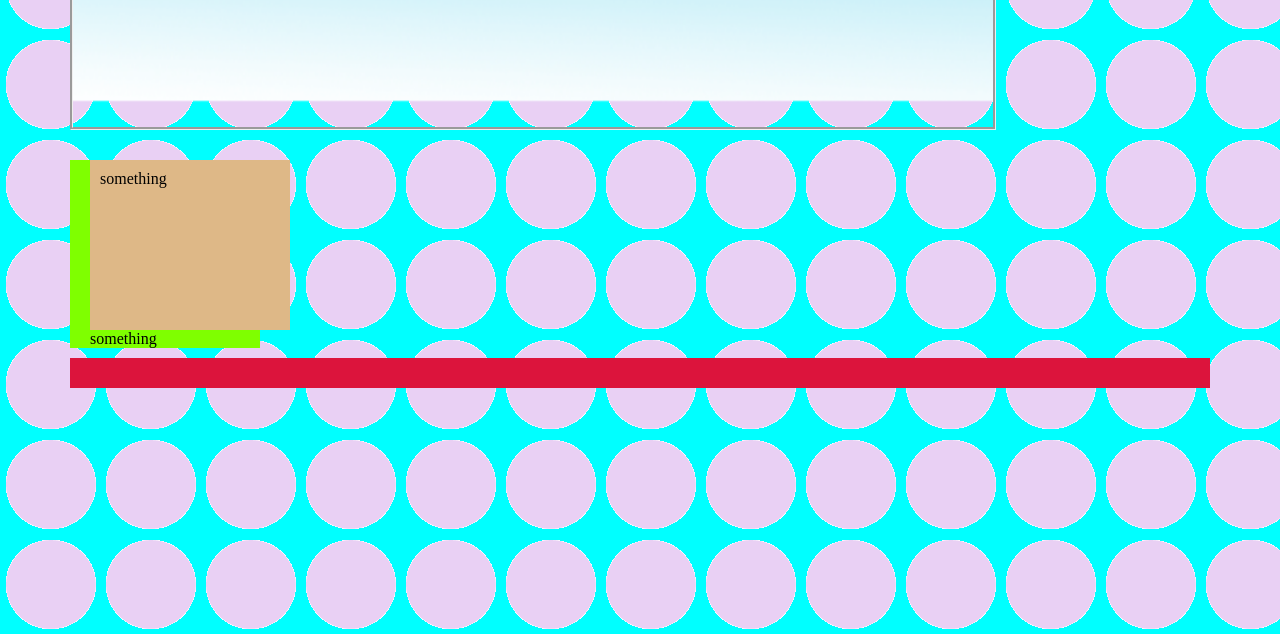
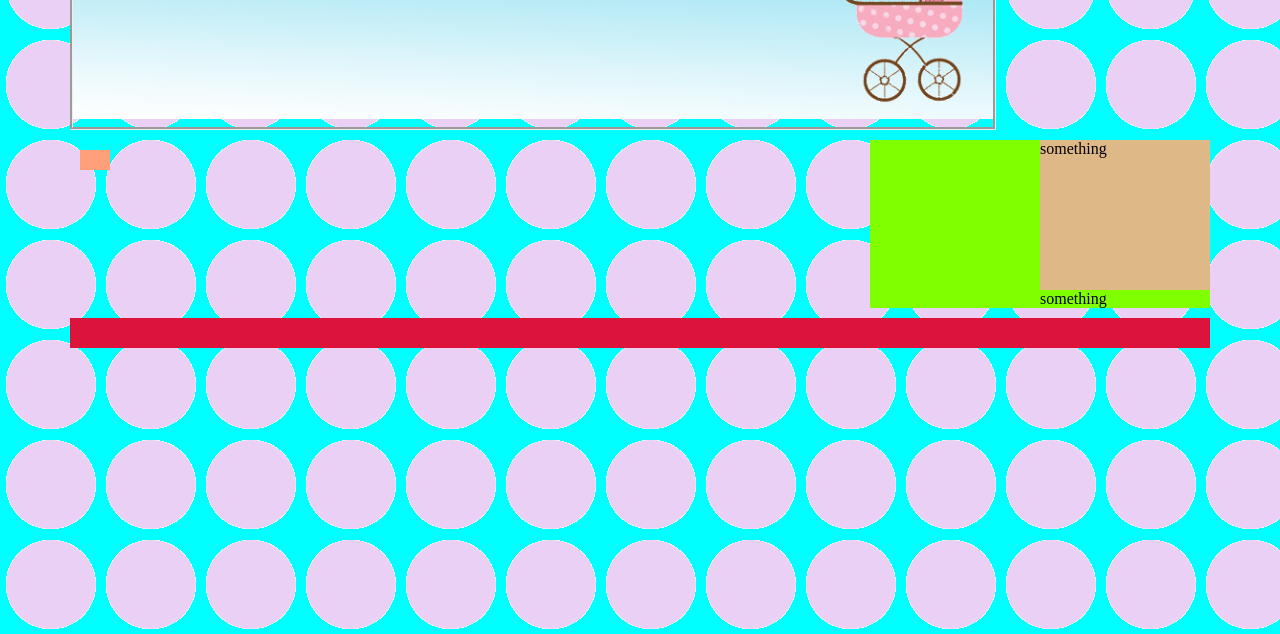
Before and after one commit to sh0wb0x/boxmod, a plain HTML site: page index.html in a window 1280 px wide. Shown: the part 166-800 px from the top of the page. Drawn offline with Linux system fonts and the light colour scheme.

Commit message:
added .css

```diff
--- a/index.html
+++ b/index.html
@@ -9,7 +9,7 @@
 </head>
 
 <body>
-<header>
+<header><h1> <style></style> Welcome to the party</h1>
 	</header>
 
 
--- a/main.css
+++ b/main.css
@@ -15,23 +15,26 @@ body{
 }
 
 header{
-	font-family: dancing, serif;
+	font-family: 'dancing-script';
  	height: 200px;
 	width: 920px;
 	margin-top: 20px;
 	margin-bottom: 10px;
 	background-color: darkmagenta;
 	background: url("babyheader.png") no-repeat;
-	background-attachment: fixed;
 	background-size:contain;
 	border-style: groove;
+	text-align: center;
 
 }
 
 nav{
-	width:100%;
 	text-align: left;
 	padding: 10px 20px 10px 10px;
+	float: left;
+	background-color: lightsalmon;
+	margin: 10px 20px 0px 10px;
+	border: 10px;
 }
 
 
@@ -45,8 +48,6 @@ body{
 }
 
 div{ background-color: burlywood;
-	padding: 10px 20px 10px 10px;
-	margin-right: 20px;
 	height: 150px;
 	width: 100%;
 
@@ -54,17 +55,19 @@ div{ background-color: burlywood;
 }
 
 section{
-width: 170px;
-padding-left: 20px;
-align-self: left;
-background-color: chartreuse;
+	width: 170px;
+	padding-left: 170px;
+	background-color: chartreuse;
+	float: right;
+	margin-bottom: 10px;
+	border: 10px;
 
 }
 
 footer{
 	height: 30px;
 	background-color: crimson;
-	margin-top: 10px;
+	clear: both;
 
 
 }
```
